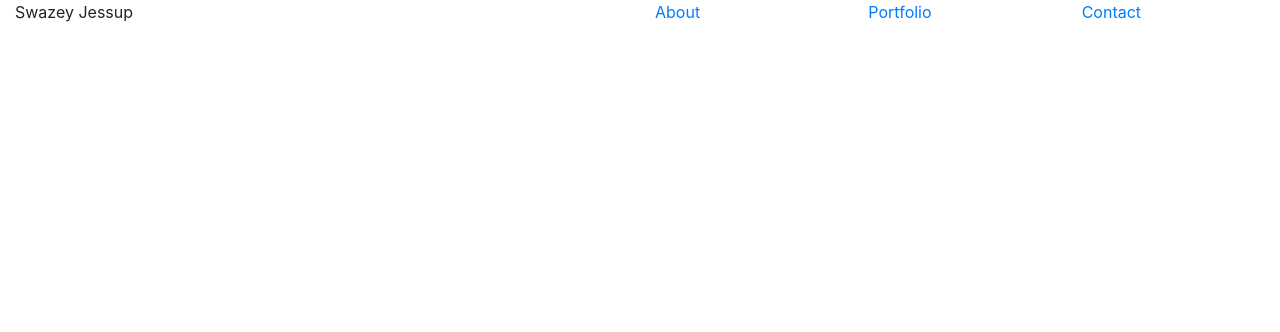
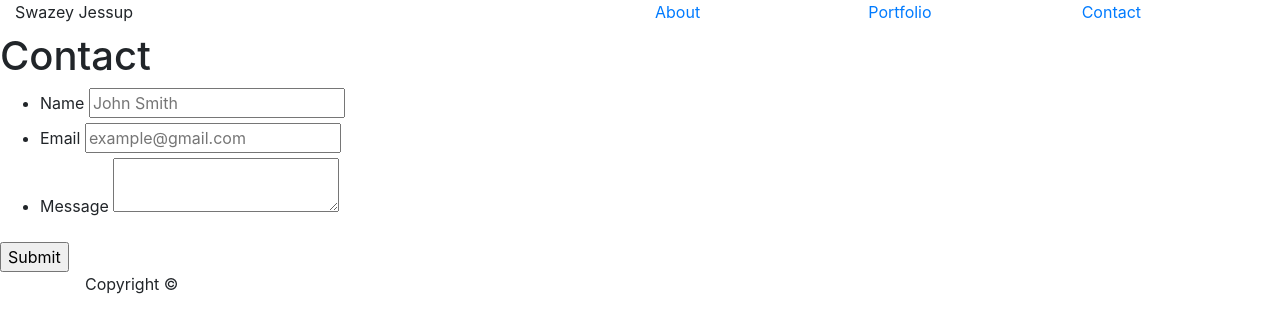
Before and after one commit to swazeyjessup/Bootstrap-Portfolio, a plain HTML site: page contact.html in a window 1280 px wide. Drawn offline with nearby package versions, Linux system fonts and the light colour scheme.

Commit message:
Added text to contact.html

```diff
--- a/contact.html
+++ b/contact.html
@@ -24,5 +24,37 @@
                     </div>
                 </div>
             </Header>
+
+            <div>
+                    <section>
+                      <h1>Contact</h1>
+
+                      <form id="contact-form">
+                        <ul>
+                          <li>
+                            <label for="name">Name</label>
+                            <input type="text" id="name" name="name" placeholder="John Smith" required="required">
+                          </li>
+                          <li>
+                            <label for="email">Email</label>
+                            <input type="email" id="email" name="email" placeholder="example@gmail.com" required="required">
+                          </li>
+                          <li>
+                            <label for="message">Message</label>
+                            <textarea id="message" name="message" required="required"></textarea>
+                          </li>
+                        </ul>
+                        <input type="submit">
+                      </form>
+
+                    </section>
+
+                  </div>
+
+                  <footer>
+                    <div class="container">
+                      Copyright &copy;
+                    </div>
+                  </footer>
 </body>
 </html>
```
Also changed, not shown: portfolio.html (+1 -1 lines).
